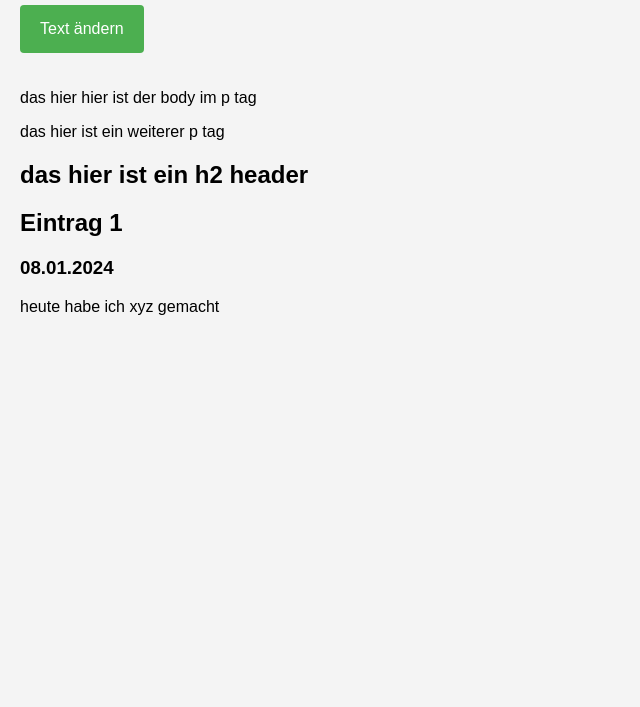
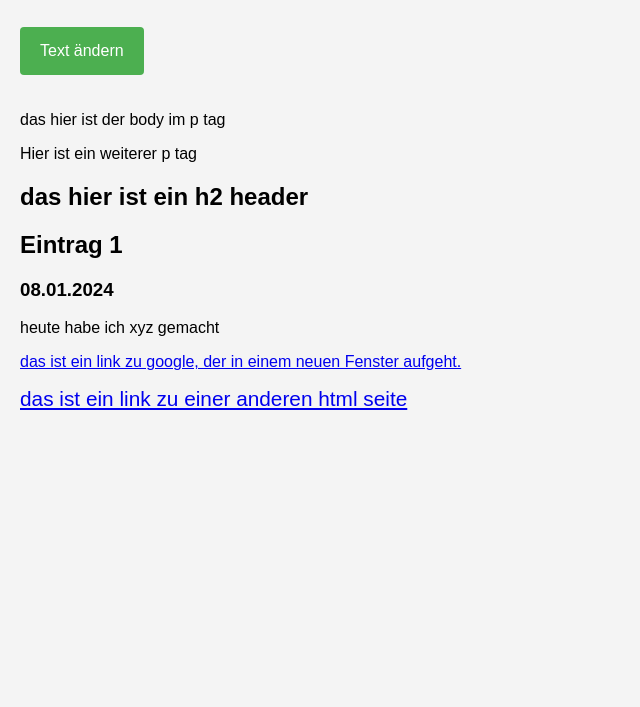
Before and after one commit to laraxyz/kurstagebuch, a plain HTML site: page index.html in a window 1280 px wide. Shown: the part 93-800 px from the top of the page, without its empty margins (0-640 px from the left). Drawn offline with Linux system fonts and the light colour scheme.

Commit message:
add some html details, another javascript example and a styling for my div

```diff
--- a/index.html
+++ b/index.html
@@ -1,4 +1,5 @@
-<html>
+<!DOCTYPE html>
+<html lang="de">
     <head>
         <meta charset="utf-8">
         <meta name="description" content="das ist eine beschreibung">
@@ -18,9 +19,9 @@
 
     <button id="changeTextButton">Text ändern</button>
 
-    <p>das hier hier ist der body im p tag</p>
+    <p>das hier ist der body im p tag</p>
 
-    <p>das hier ist ein weiterer p tag</p>
+    <p>Hier ist ein weiterer p tag</p>
 
     <h2>das hier ist ein h2 header</h2>
     <h2>Eintrag 1</h2>
@@ -28,6 +29,15 @@
     <p>
         heute habe ich xyz gemacht
     </p>
+
+    <p>
+        <a href="https://www.google.de" target="_blank">das ist ein link zu google, der in einem neuen Fenster aufgeht.</a>
+    </p>
+
+    <div id="mylinks">
+        <a href="javascript1.html">das ist ein link zu einer anderen html seite</a>
+    </div>
+
 
 
     <script src="script.js"></script>
--- a/styles.css
+++ b/styles.css
@@ -25,3 +25,8 @@ button {
 button:hover {
     background-color: #45a049;
 }
+
+div#mylinks {
+    color: #333;
+    font-size: 1.3em;
+}
```
Also changed, not shown: javascript1.html (added, +19 -0 lines).
